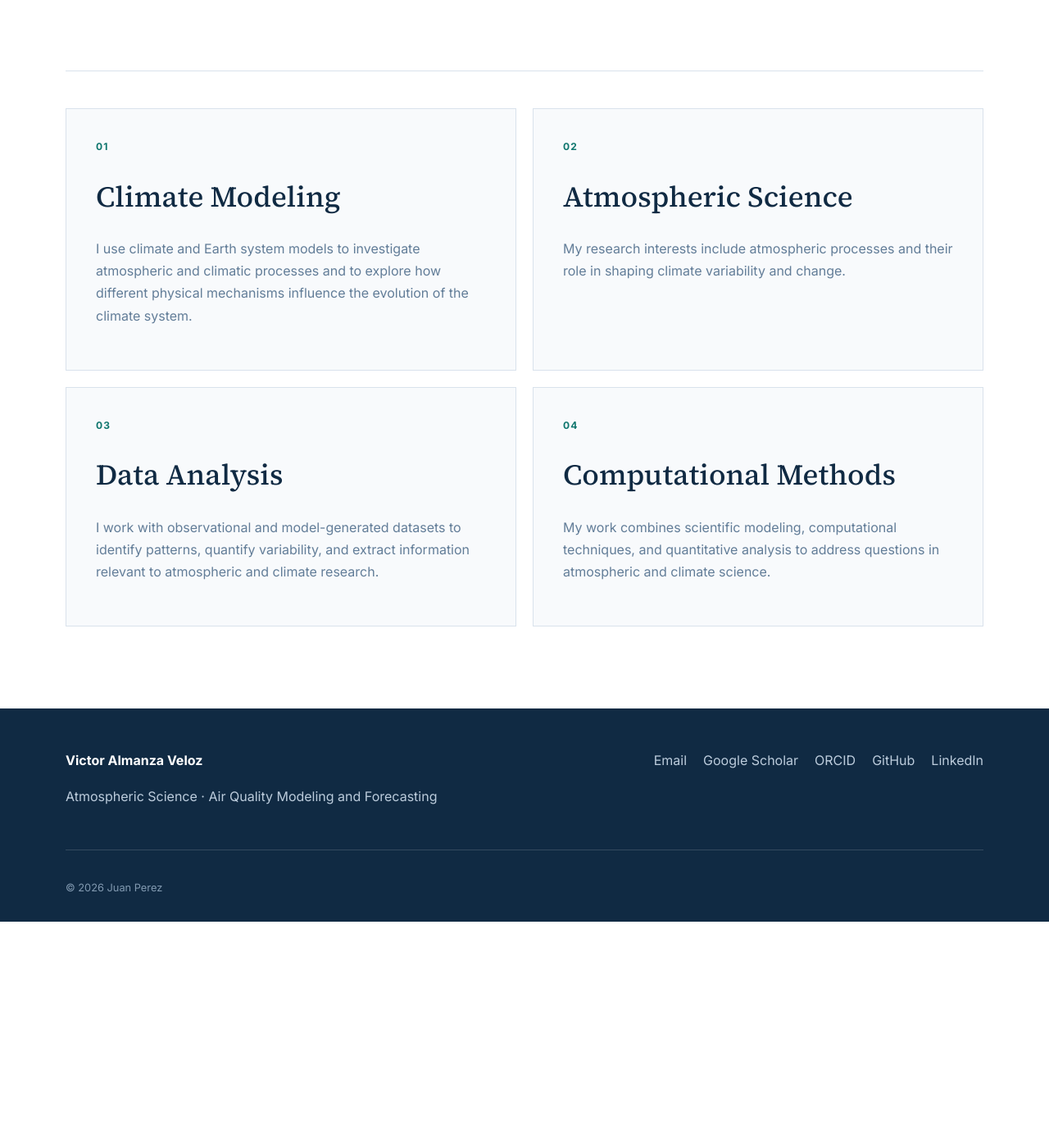
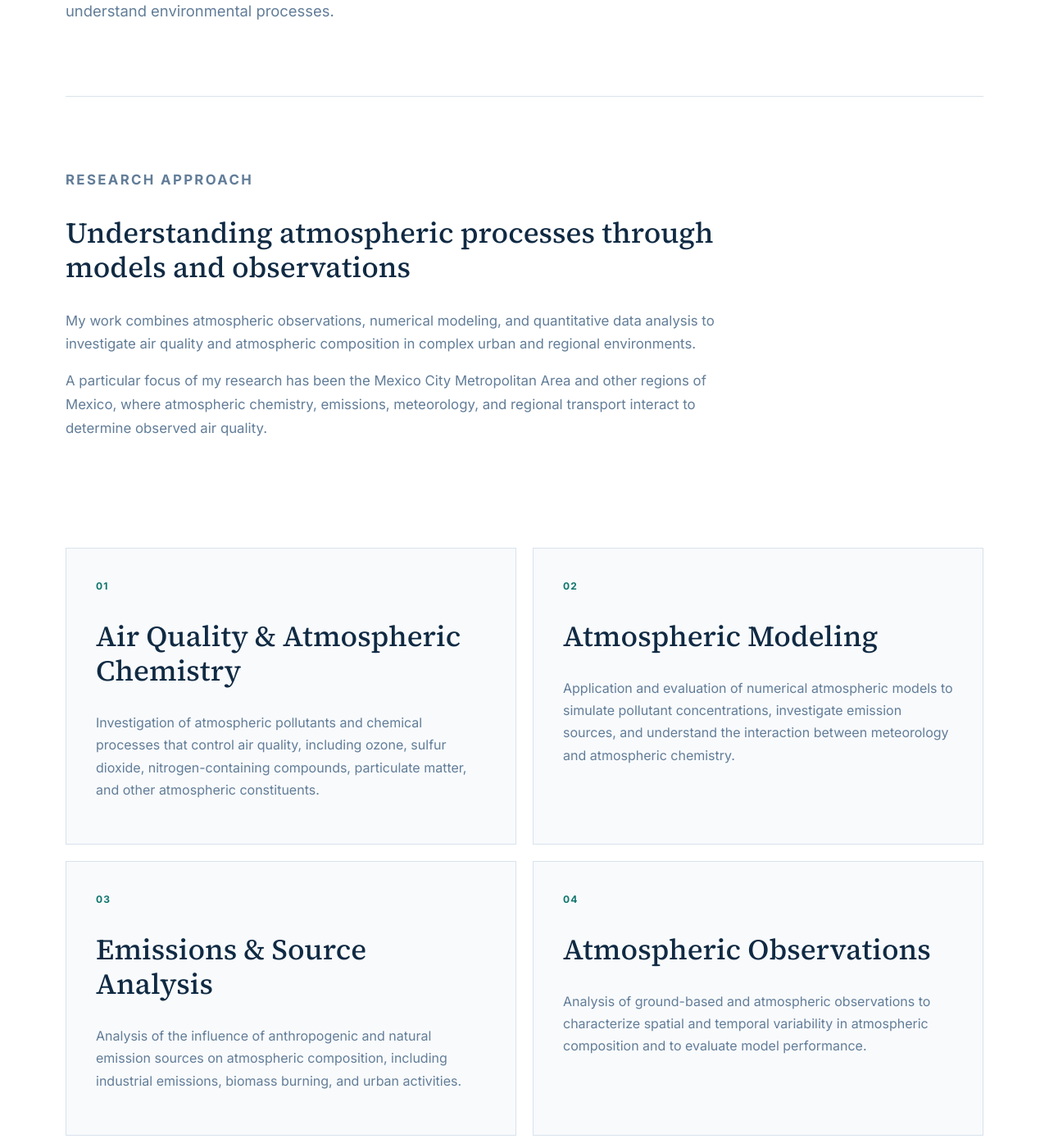
Before and after one commit to almanzav/almanzav.github.io, a Jekyll site: the page built from _pages/research.md, in a window 1280 px wide and 1400 px high, scrolled down 403 px. Shown: the whole window at 82% size. Built offline with Jekyll 4.4.1, drawn with Linux system fonts in a browser that asks for light colours; before the commit the page ends 1527 px from its top, so only the background shows below that; some of the changed text lies outside the part shown.

Commit message:
Update research.md

```diff
--- a/_pages/research.md
+++ b/_pages/research.md
@@ -11,25 +11,49 @@ permalink: /research/
   <h1>Research</h1>
 
   <p>
-    Quantitative and computational approaches to understanding
-    atmospheric and climate processes.
+    My research focuses on atmospheric science, air quality,
+    atmospheric composition, and the use of numerical models
+    and observational data to understand environmental processes.
   </p>
 
 </div>
 
 
-<div class="research-grid">
+<section class="content-section">
+
+  <p class="section-label">RESEARCH APPROACH</p>
+
+  <h2>Understanding atmospheric processes through models and observations</h2>
+
+  <p>
+    My work combines atmospheric observations, numerical modeling,
+    and quantitative data analysis to investigate air quality and
+    atmospheric composition in complex urban and regional environments.
+  </p>
+
+  <p>
+    A particular focus of my research has been the Mexico City
+    Metropolitan Area and other regions of Mexico, where atmospheric
+    chemistry, emissions, meteorology, and regional transport interact
+    to determine observed air quality.
+  </p>
+
+</section>
+
+
+<section class="research-grid">
 
   <div class="research-card">
 
     <div class="card-number">01</div>
 
-    <h2>Climate Modeling</h2>
+    <h2>Air Quality & Atmospheric Chemistry</h2>
 
     <p>
-      I use climate and Earth system models to investigate atmospheric
-      and climatic processes and to explore how different physical
-      mechanisms influence the evolution of the climate system.
+      Investigation of atmospheric pollutants and chemical processes
+      that control air quality, including ozone, sulfur dioxide,
+      nitrogen-containing compounds, particulate matter, and other
+      atmospheric constituents.
     </p>
 
   </div>
@@ -39,11 +63,13 @@ permalink: /research/
 
     <div class="card-number">02</div>
 
-    <h2>Atmospheric Science</h2>
+    <h2>Atmospheric Modeling</h2>
 
     <p>
-      My research interests include atmospheric processes and their
-      role in shaping climate variability and change.
+      Application and evaluation of numerical atmospheric models to
+      simulate pollutant concentrations, investigate emission sources,
+      and understand the interaction between meteorology and atmospheric
+      chemistry.
     </p>
 
   </div>
@@ -53,12 +79,12 @@ permalink: /research/
 
     <div class="card-number">03</div>
 
-    <h2>Data Analysis</h2>
+    <h2>Emissions & Source Analysis</h2>
 
     <p>
-      I work with observational and model-generated datasets to
-      identify patterns, quantify variability, and extract information
-      relevant to atmospheric and climate research.
+      Analysis of the influence of anthropogenic and natural emission
+      sources on atmospheric composition, including industrial
+      emissions, biomass burning, and urban activities.
     </p>
 
   </div>
@@ -68,14 +94,84 @@ permalink: /research/
 
     <div class="card-number">04</div>
 
-    <h2>Computational Methods</h2>
+    <h2>Atmospheric Observations</h2>
 
     <p>
-      My work combines scientific modeling, computational techniques,
-      and quantitative analysis to address questions in atmospheric
-      and climate science.
+      Analysis of ground-based and atmospheric observations to
+      characterize spatial and temporal variability in atmospheric
+      composition and to evaluate model performance.
     </p>
 
   </div>
 
-</div>
+
+  <div class="research-card">
+
+    <div class="card-number">05</div>
+
+    <h2>Air Quality Forecasting</h2>
+
+    <p>
+      Development and evaluation of operational air quality forecasting
+      approaches, including the role of emissions inventories,
+      temporal profiles, initial conditions, and data assimilation.
+    </p>
+
+  </div>
+
+
+  <div class="research-card">
+
+    <div class="card-number">06</div>
+
+    <h2>Environmental Data Analysis</h2>
+
+    <p>
+      Quantitative analysis of atmospheric and environmental datasets
+      to identify patterns, characterize variability, and support the
+      interpretation of atmospheric processes.
+    </p>
+
+  </div>
+
+</section>
+
+
+<section class="content-section">
+
+  <p class="section-label">REGIONAL FOCUS</p>
+
+  <h2>Atmospheric research in Mexico</h2>
+
+  <p>
+    A significant part of my research has focused on atmospheric
+    composition and air quality in Mexico, including Mexico City,
+    the Mexico City Metropolitan Area, the Toluca Valley, Tijuana,
+    and other regions affected by urban, industrial, and regional
+    emission sources.
+  </p>
+
+</section>
+
+
+<section class="latest-section">
+
+  <p class="section-label">SELECTED TOPICS</p>
+
+  <div class="tag-list">
+
+    <span>Air Quality</span>
+    <span>Atmospheric Chemistry</span>
+    <span>WRFDA-Chem</span>
+    <span>Emission Sources</span>
+    <span>Ozone</span>
+    <span>SO₂</span>
+    <span>CO₂</span>
+    <span>CO</span>
+    <span>Methane</span>
+    <span>Particulate Matter</span>
+    <span>Data Analysis</span>
+
+  </div>
+
+</section>
```
